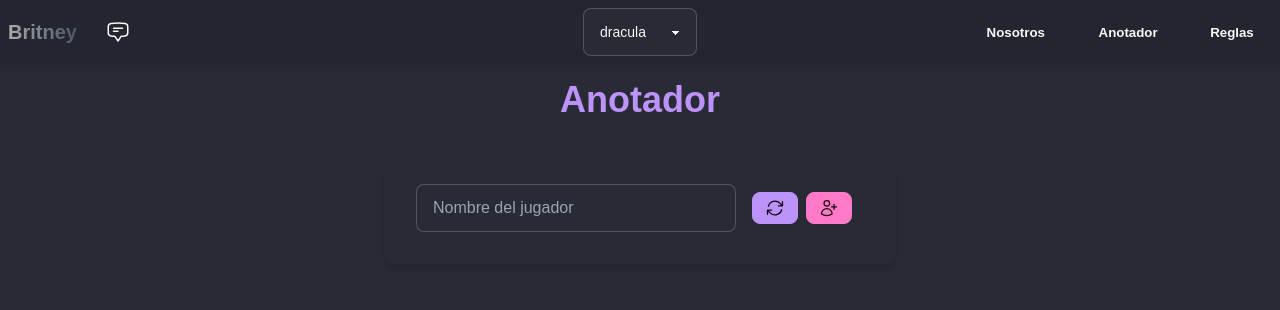
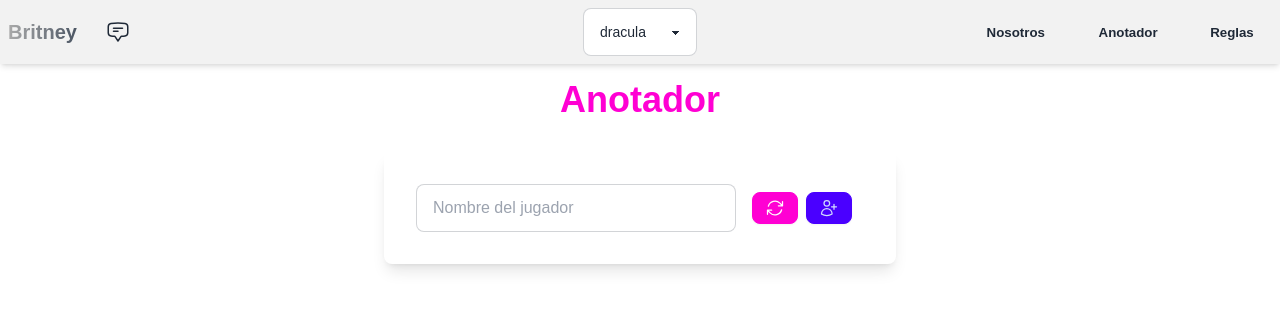
Before and after one commit to Gabito-17/Entre-Nosotros, a React (Create React App) app: page /anotador in a window 1280 px wide. Shown: the top 310 px of the page. Built offline with nearby package versions, Linux system fonts and the light colour scheme.

Commit message:
correccion Temas

```diff
--- a/src/components/ThemeSelector.js
+++ b/src/components/ThemeSelector.js
@@ -1,22 +1,27 @@
-import { useState } from "react";
+import { useEffect, useState } from "react";
 
 const themes = [
   "dracula",
   "black",
   "pastel",
-  "forest",
   "lofi",
-  "luxury",
   "business",
 ];
 
 export default function ThemeSelector() {
   const [theme, setTheme] = useState("light");
 
+  useEffect(() => {
+    const savedTheme = localStorage.getItem("theme") || "light";
+    setTheme(savedTheme);
+    document.documentElement.setAttribute("data-theme", savedTheme);
+  }, []);
+
   const handleChange = (e) => {
     const selectedTheme = e.target.value;
     setTheme(selectedTheme);
     document.documentElement.setAttribute("data-theme", selectedTheme);
+    localStorage.setItem("theme", selectedTheme);
   };
 
   return (
--- a/src/hooks/useGame.js
+++ b/src/hooks/useGame.js
@@ -14,6 +14,8 @@ const useGame = (
   const [totalScores, setTotalScores] = useState({});
   const [roundScoresHistory, setRoundScoresHistory] = useState([]);
   const [disqualifiedPlayers, setDisqualifiedPlayers] = useState([]);
+
+
 
   const loadRound = (roundScores) => {
     let hasNegativeTen = false;
```
